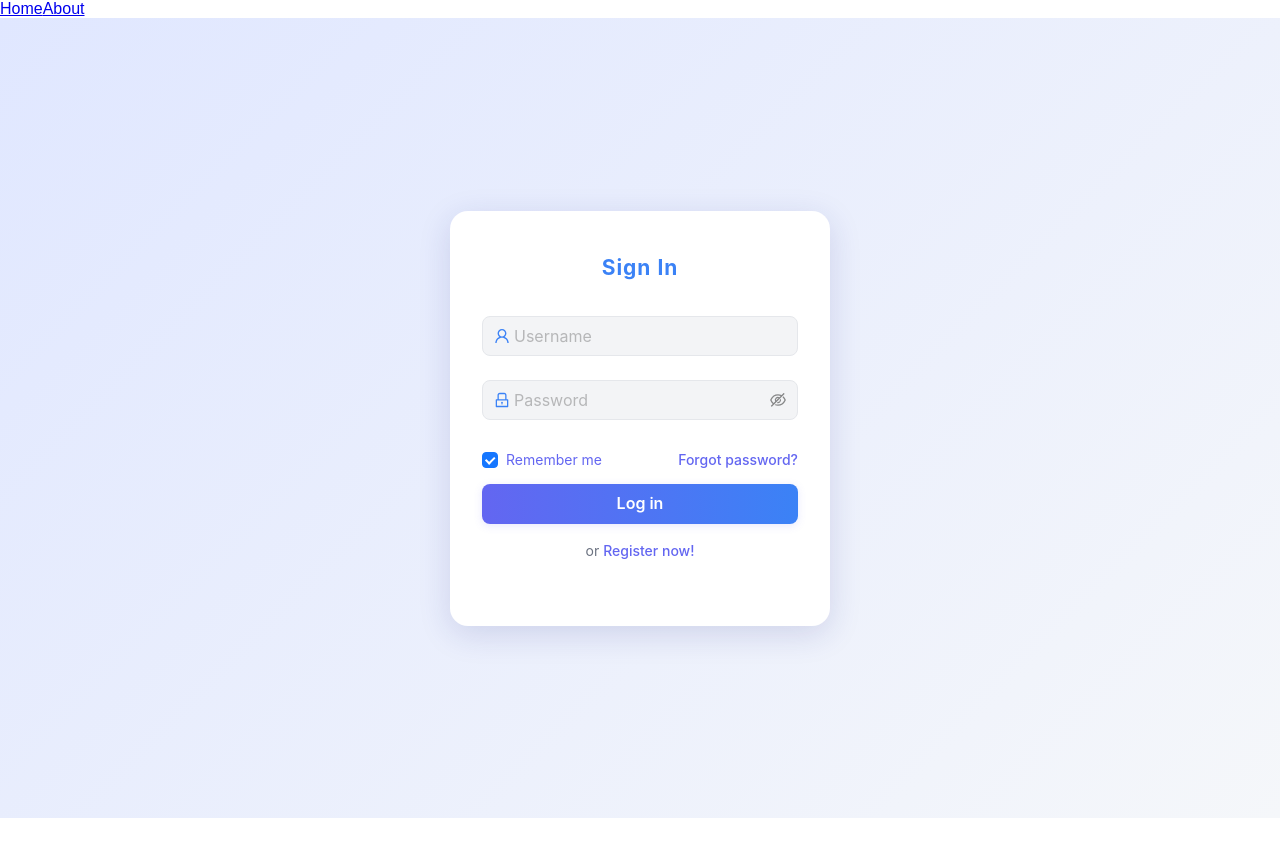
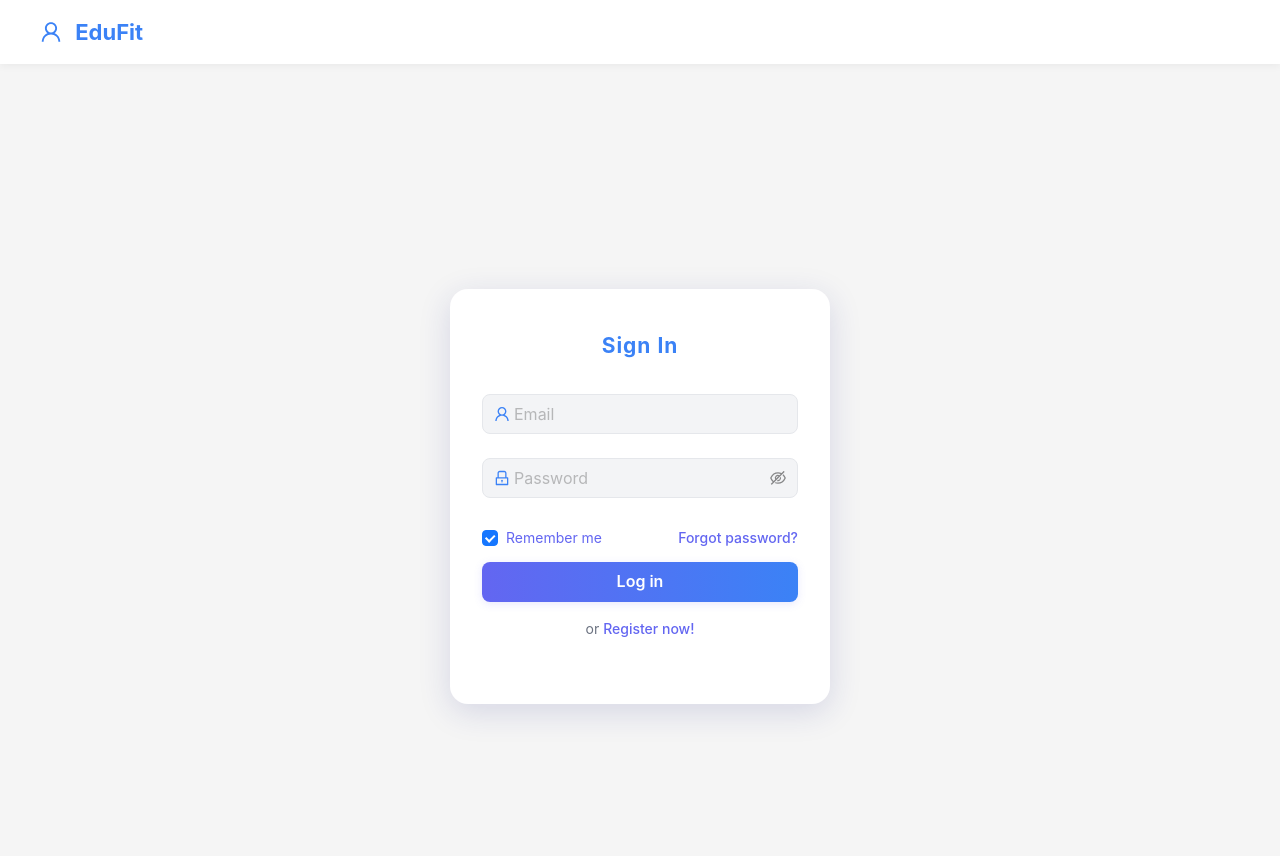
Before and after one commit to nguyendungnd204/react-learn, a React app: page / in a window 1280 px wide. Shown: the top 856 px of the page. Before the commit the page ends 818 px from the top, so only its background shows below. Built offline with nearby package versions, Linux system fonts and the light colour scheme.

Commit message:
add header

```diff
--- a/src/App.tsx
+++ b/src/App.tsx
@@ -1,19 +1,24 @@
 import { Link, Route, Routes } from "react-router-dom";
-import { BrowserRouter as Router } from "react-router-dom"
+import { BrowserRouter as Router } from "react-router-dom";
 import Home from "./pages/Home";
 import About from "./pages/About";
+import { Layout } from "antd";
+import Header from "./components/layouts/Header";
+
+const { Content } = Layout;
 
 const App: React.FC = () => {
     return (
         <Router>
-            <nav>
-                <Link to="/">Home</Link>
-                <Link to="/about">About</Link>
-            </nav>
-            <Routes>
-                <Route path="/" element={<Home />} />
-                <Route path="/about" element={<About />} />
-            </Routes>
+            <Layout style={{ minHeight: "100vh" }}>
+                <Header />
+                <Content style={{ padding: "32px 16px", maxWidth: 1200, margin: "0 auto", width: "100%" }}>
+                    <Routes>
+                        <Route path="/" element={<Home />} />
+                        <Route path="/about" element={<About />} />
+                    </Routes>
+                </Content>
+            </Layout>
         </Router>
     );
 }
--- /dev/null
+++ b/src/components/layouts/Header.tsx
@@ -0,0 +1,29 @@
+import React from "react";
+import { Link, useLocation } from "react-router-dom";
+import { Layout, Menu } from "antd";
+import { HomeOutlined, InfoCircleOutlined, UserOutlined } from "@ant-design/icons";
+
+const { Header: AntHeader } = Layout;
+
+const Header: React.FC = () => {
+  const location = useLocation();
+  return (
+    <AntHeader style={{ background: "#fff", boxShadow: "0 2px 8px rgba(0,0,0,0.05)", padding: 0 }}>
+      <div style={{ display: "flex", alignItems: "center", height: "100%", maxWidth: 1200, margin: "0 auto" }}>
+        <Link to="/">
+        <div style={{ fontWeight: 700, fontSize: 22, color: "#3b82f6", marginRight: 32 }}>
+          <UserOutlined style={{ marginRight: 8 }} /> EduFit
+        </div>
+        </Link>
+        <Menu
+          mode="horizontal"
+          defaultSelectedKeys={[location.pathname]}
+          style={{ flex: 1, minWidth: 0, borderBottom: "none", background: "transparent" }}
+        />
+
+      </div>
+    </AntHeader>
+  );
+};
+
+export default Header;
--- a/src/pages/Home.tsx
+++ b/src/pages/Home.tsx
@@ -4,9 +4,6 @@ import { Button, Checkbox, Flex, Form, Input } from 'antd';
 import { LockOutlined, UserOutlined } from '@ant-design/icons';
 
 const Home: React.FC = () => {
-  const onFinish = (values: any) => {
-    console.log('Received values of form: ', values);
-  };
   return (
     <div
       style={{
@@ -14,7 +11,7 @@ const Home: React.FC = () => {
         display: 'flex',
         justifyContent: 'center',
         alignItems: 'center',
-        background: 'linear-gradient(135deg, #e0e7ff 0%, #f5f7fa 100%)',
+
       }}
     >
       <Form
@@ -29,16 +26,15 @@ const Home: React.FC = () => {
           display: 'flex',
           flexDirection: 'column',
         }}
-        onFinish={onFinish}
       >
         <h2 style={{ textAlign: 'center', marginBottom: 32, fontWeight: 700, color: '#3b82f6', letterSpacing: 1 }}>Sign In</h2>
         <Form.Item
-          name="username"
-          rules={[{ required: true, message: 'Please input your Username!' }]}
+          name="email"
+          rules={[{ type:'email', required: true, message: 'Please input your Email!' }]}
         >
           <Input
             prefix={<UserOutlined style={{ color: '#3b82f6' }} />}
-            placeholder="Username"
+            placeholder="Email"
             size="large"
             style={{ borderRadius: 8, border: '1px solid #e5e7eb', background: '#f3f4f6' }}
           />
```
